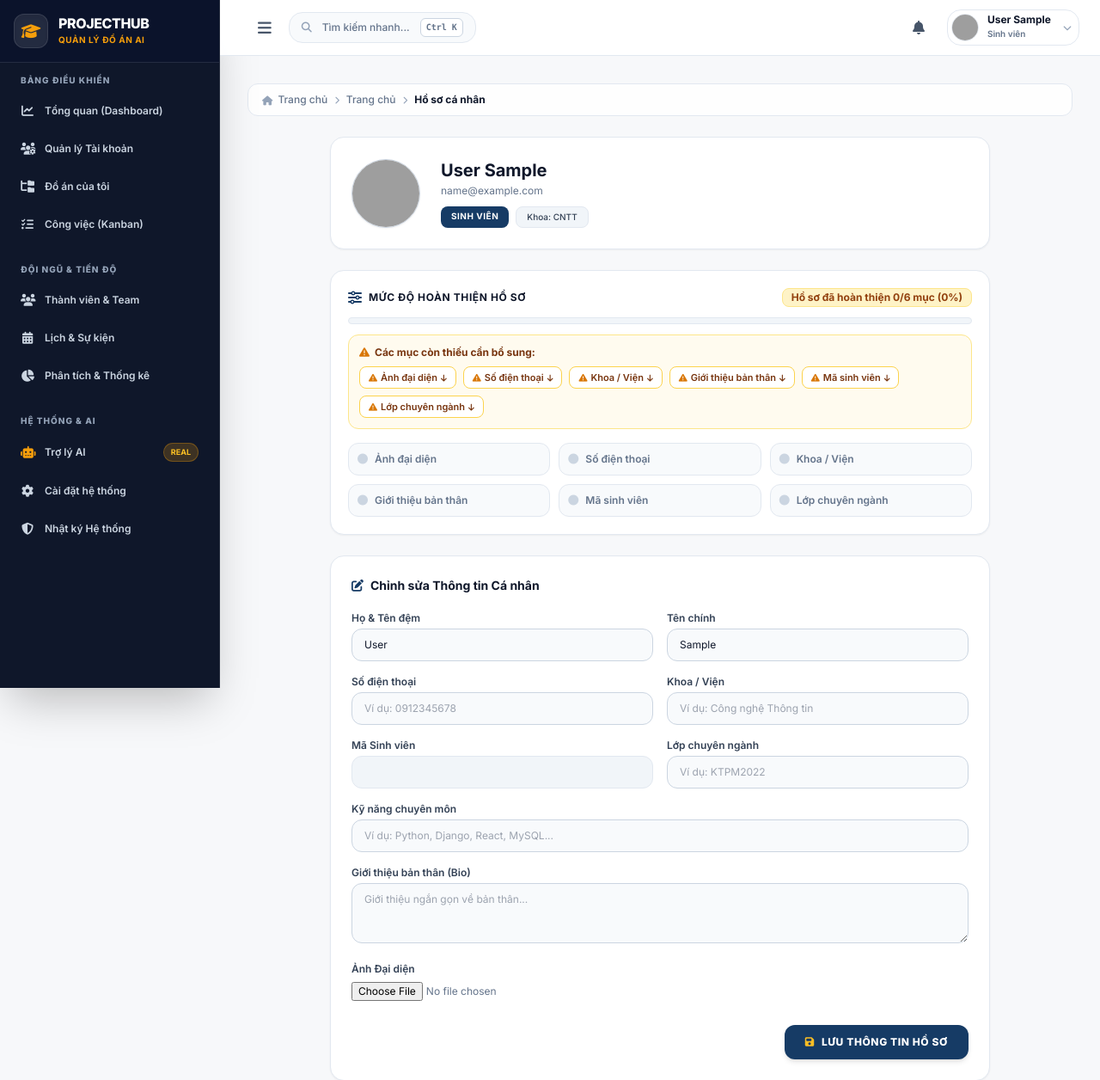
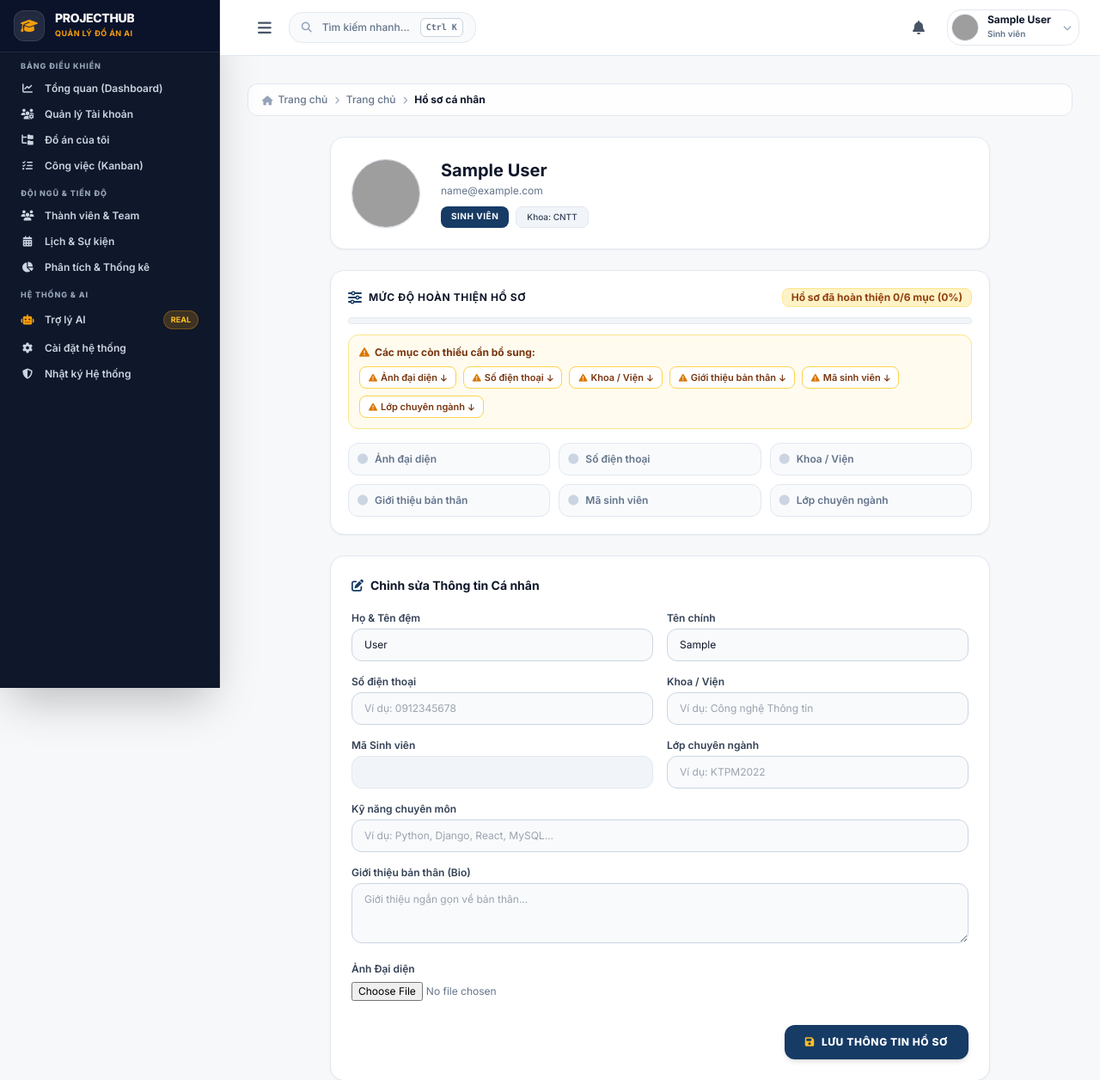
Before and after one commit to dachichi111104-ui/mentor, a Django app: page /profile/ in a window 1280 px wide. Shown: the top 1256 px of the page at 86% size. Run offline with Django 5.2, Linux system fonts and the light colour scheme; the visitor is signed in with stand-in values (Sample User, id 1); data that the repository does not hold is empty; parts of the project's set-up code (start-up, migrations or seed data) failed here and were passed over; some libraries are stand-ins or nearby versions; grey boxes are pictures that could not be loaded.

Commit message:
fix(ui): correct name display order, add AI loading spinners, and compact sidebar

```diff
--- a/templates/includes/_sidebar.html
+++ b/templates/includes/_sidebar.html
@@ -1,33 +1,33 @@
 <!-- SIDEBAR NAVIGATION COMPONENT -->
-<aside :class="sidebarCollapsed ? 'w-20' : 'w-64'" style="background-color: var(--sidebar-bg);" class="text-slate-100 flex-shrink-0 flex flex-col justify-between h-screen overflow-y-auto border-r border-white/10 shadow-2xl select-none transition-all duration-300 custom-scrollbar">
+<aside :class="sidebarCollapsed ? 'w-20' : 'w-64'" style="background-color: var(--sidebar-bg);" class="text-slate-100 flex-shrink-0 flex flex-col justify-between h-screen overflow-y-auto border-r border-white/10 shadow-2xl select-none transition-all duration-300">
 
     <!-- Top Branding Header -->
-    <div style="background-color: var(--sidebar-header);" class="p-4 border-b border-white/10 flex items-center justify-between">
+    <div style="background-color: var(--sidebar-header);" class="px-4 py-3 border-b border-white/10 flex items-center justify-between">
         <a href="{% url 'dashboard' %}" class="flex items-center space-x-3 group overflow-hidden">
-            <div class="w-10 h-10 rounded-xl bg-white/10 text-amber-400 flex items-center justify-center font-bold text-lg shadow-inner border border-white/10 group-hover:scale-105 transition-transform flex-shrink-0">
+            <div class="w-9 h-9 rounded-xl bg-white/10 text-amber-400 flex items-center justify-center font-bold text-base shadow-inner border border-white/10 group-hover:scale-105 transition-transform flex-shrink-0">
                 <i class="fa-solid fa-graduation-cap" style="color: var(--accent-gold);"></i>
             </div>
             <div x-show="!sidebarCollapsed" class="transition-opacity duration-300">
-                <span class="font-extrabold text-white text-base tracking-tight block leading-none">PROJECTHUB</span>
-                <span class="text-[10px] font-bold tracking-wider uppercase block mt-1" style="color: var(--accent-gold);">QUẢN LÝ ĐỒ ÁN AI</span>
+                <span class="font-extrabold text-white text-sm tracking-tight block leading-none">PROJECTHUB</span>
+                <span class="text-[9px] font-bold tracking-wider uppercase block mt-1" style="color: var(--accent-gold);">QUẢN LÝ ĐỒ ÁN AI</span>
             </div>
         </a>
     </div>
 
     <!-- Main Navigation Menu List -->
-    <nav class="p-3 flex-1 overflow-y-auto space-y-6 custom-scrollbar text-xs">
+    <nav class="px-3 py-2 flex-1 space-y-2.5 text-xs">
 
         <!-- SECTION 1: CHÍNH (MAIN) -->
-        <div class="space-y-1">
-            <span x-show="!sidebarCollapsed" class="px-3 text-[10px] font-extrabold text-slate-400 uppercase tracking-widest block mb-2">Bảng điều khiển</span>
+        <div class="space-y-0.5">
+            <span x-show="!sidebarCollapsed" class="px-3 text-[9px] font-extrabold text-slate-400 uppercase tracking-widest block mb-1">Bảng điều khiển</span>
 
             <a href="{% url 'dashboard' %}"
                title="Tổng quan (Dashboard)"
                {% if request.resolver_match.url_name == 'dashboard' %}style="background-color: var(--accent-primary); border-left: 4px solid var(--accent-gold);"{% endif %}
-               class="flex items-center justify-between px-3 py-2.5 rounded-xl font-semibold transition-all relative group
+               class="flex items-center justify-between px-3 py-1.5 rounded-xl font-semibold transition-all relative group
                {% if request.resolver_match.url_name == 'dashboard' %}text-white shadow-md{% else %}text-slate-300 hover:bg-white/10 hover:text-white{% endif %}">
                 <div class="flex items-center space-x-3">
-                    <i class="fa-solid fa-chart-line text-sm w-4 text-center" {% if request.resolver_match.url_name == 'dashboard' %}style="color: var(--accent-gold);"{% endif %}></i>
+                    <i class="fa-solid fa-chart-line text-xs w-4 text-center" {% if request.resolver_match.url_name == 'dashboard' %}style="color: var(--accent-gold);"{% endif %}></i>
                     <span x-show="!sidebarCollapsed">Tổng quan (Dashboard)</span>
                 </div>
             </a>
@@ -36,10 +36,10 @@
             <a href="{% url 'admin_users' %}"
                title="Quản lý Tài khoản"
                {% if request.resolver_match.url_name == 'admin_users' %}style="background-color: var(--accent-primary); border-left: 4px solid var(--accent-gold);"{% endif %}
-               class="flex items-center justify-between px-3 py-2.5 rounded-xl font-semibold transition-all
+               class="flex items-center justify-between px-3 py-1.5 rounded-xl font-semibold transition-all
                {% if request.resolver_match.url_name == 'admin_users' %}text-white shadow-md{% else %}text-slate-300 hover:bg-white/10 hover:text-white{% endif %}">
                 <div class="flex items-center space-x-3">
-                    <i class="fa-solid fa-users-gear text-sm w-4 text-center" {% if request.resolver_match.url_name == 'admin_users' %}style="color: var(--accent-gold);"{% endif %}></i>
+                    <i class="fa-solid fa-users-gear text-xs w-4 text-center" {% if request.resolver_match.url_name == 'admin_users' %}style="color: var(--accent-gold);"{% endif %}></i>
                     <span x-show="!sidebarCollapsed">Quản lý Tài khoản</span>
                 </div>
             </a>
@@ -48,10 +48,10 @@
             <a href="{% url 'project_list' %}"
                title="Đồ án"
                {% if request.resolver_match.url_name in 'project_list,project_detail,project_create' %}style="background-color: var(--accent-primary); border-left: 4px solid var(--accent-gold);"{% endif %}
-               class="flex items-center justify-between px-3 py-2.5 rounded-xl font-semibold transition-all
+               class="flex items-center justify-between px-3 py-1.5 rounded-xl font-semibold transition-all
                {% if request.resolver_match.url_name in 'project_list,project_detail,project_create' %}text-white shadow-md{% else %}text-slate-300 hover:bg-white/10 hover:text-white{% endif %}">
                 <div class="flex items-center space-x-3">
-                    <i class="fa-solid fa-folder-tree text-sm w-4 text-center" {% if request.resolver_match.url_name in 'project_list,project_detail,project_create' %}style="color: var(--accent-gold);"{% endif %}></i>
+                    <i class="fa-solid fa-folder-tree text-xs w-4 text-center" {% if request.resolver_match.url_name in 'project_list,project_detail,project_create' %}style="color: var(--accent-gold);"{% endif %}></i>
                     <span x-show="!sidebarCollapsed">{% if request.user.is_student %}Đồ án của tôi{% elif request.user.is_mentor %}Đồ án Hướng dẫn{% else %}Quản lý Đồ án{% endif %}</span>
                 </div>
             </a>
@@ -60,10 +60,10 @@
             <a href="{% url 'my_tasks' %}"
                title="Công việc (Kanban)"
                {% if request.resolver_match.url_name in 'my_tasks,project_tasks' %}style="background-color: var(--accent-primary); border-left: 4px solid var(--accent-gold);"{% endif %}
-               class="flex items-center justify-between px-3 py-2.5 rounded-xl font-semibold transition-all
+               class="flex items-center justify-between px-3 py-1.5 rounded-xl font-semibold transition-all
                {% if request.resolver_match.url_name in 'my_tasks,project_tasks' %}text-white shadow-md{% else %}text-slate-300 hover:bg-white/10 hover:text-white{% endif %}">
                 <div class="flex items-center space-x-3">
-                    <i class="fa-solid fa-list-check text-sm w-4 text-center" {% if request.resolver_match.url_name in 'my_tasks,project_tasks' %}style="color: var(--accent-gold);"{% endif %}></i>
+                    <i class="fa-solid fa-list-check text-xs w-4 text-center" {% if request.resolver_match.url_name in 'my_tasks,project_tasks' %}style="color: var(--accent-gold);"{% endif %}></i>
                     <span x-show="!sidebarCollapsed">Công việc (Kanban)</span>
                 </div>
             </a>
@@ -71,16 +71,16 @@
         </div>
 
         <!-- SECTION 2: QUẢN LÝ DỰ ÁN & TEAMWORK -->
-        <div class="space-y-1">
-            <span x-show="!sidebarCollapsed" class="px-3 text-[10px] font-extrabold text-slate-400 uppercase tracking-widest block mb-2">Đội ngũ & Tiến độ</span>
+        <div class="space-y-0.5">
+            <span x-show="!sidebarCollapsed" class="px-3 text-[9px] font-extrabold text-slate-400 uppercase tracking-widest block mb-1">Đội ngũ & Tiến độ</span>
 
             <a href="{% url 'team' %}"
                title="Thành viên & Team"
                {% if request.resolver_match.url_name in 'team,team_page' %}style="background-color: var(--accent-primary); border-left: 4px solid var(--accent-gold);"{% endif %}
-               class="flex items-center justify-between px-3 py-2.5 rounded-xl font-semibold transition-all
+               class="flex items-center justify-between px-3 py-1.5 rounded-xl font-semibold transition-all
                {% if request.resolver_match.url_name in 'team,team_page' %}text-white shadow-md{% else %}text-slate-300 hover:bg-white/10 hover:text-white{% endif %}">
                 <div class="flex items-center space-x-3">
-                    <i class="fa-solid fa-users text-sm w-4 text-center" {% if request.resolver_match.url_name in 'team,team_page' %}style="color: var(--accent-gold);"{% endif %}></i>
+                    <i class="fa-solid fa-users text-xs w-4 text-center" {% if request.resolver_match.url_name in 'team,team_page' %}style="color: var(--accent-gold);"{% endif %}></i>
                     <span x-show="!sidebarCollapsed">Thành viên & Team</span>
                 </div>
             </a>
@@ -88,10 +88,10 @@
             <a href="{% url 'calendar' %}"
                title="Lịch & Sự kiện"
                {% if request.resolver_match.url_name in 'calendar,calendar_page' %}style="background-color: var(--accent-primary); border-left: 4px solid var(--accent-gold);"{% endif %}
-               class="flex items-center justify-between px-3 py-2.5 rounded-xl font-semibold transition-all
+               class="flex items-center justify-between px-3 py-1.5 rounded-xl font-semibold transition-all
                {% if request.resolver_match.url_name in 'calendar,calendar_page' %}text-white shadow-md{% else %}text-slate-300 hover:bg-white/10 hover:text-white{% endif %}">
                 <div class="flex items-center space-x-3">
-                    <i class="fa-solid fa-calendar-days text-sm w-4 text-center" {% if request.resolver_match.url_name in 'calendar,calendar_page' %}style="color: var(--accent-gold);"{% endif %}></i>
+                    <i class="fa-solid fa-calendar-days text-xs w-4 text-center" {% if request.resolver_match.url_name in 'calendar,calendar_page' %}style="color: var(--accent-gold);"{% endif %}></i>
                     <span x-show="!sidebarCollapsed">Lịch & Sự kiện</span>
                 </div>
             </a>
@@ -100,10 +100,10 @@
             <a href="{% url 'document_list' %}"
                title="Kho Tài liệu"
                {% if request.resolver_match.url_name in 'document_list,project_documents,document_preview' %}style="background-color: var(--accent-primary); border-left: 4px solid var(--accent-gold);"{% endif %}
-               class="flex items-center justify-between px-3 py-2.5 rounded-xl font-semibold transition-all
+               class="flex items-center justify-between px-3 py-1.5 rounded-xl font-semibold transition-all
                {% if request.resolver_match.url_name in 'document_list,project_documents,document_preview' %}text-white shadow-md{% else %}text-slate-300 hover:bg-white/10 hover:text-white{% endif %}">
                 <div class="flex items-center space-x-3">
-                    <i class="fa-solid fa-file-lines text-sm w-4 text-center" {% if request.resolver_match.url_name in 'document_list,project_documents,document_preview' %}style="color: var(--accent-gold);"{% endif %}></i>
+                    <i class="fa-solid fa-file-lines text-xs w-4 text-center" {% if request.resolver_match.url_name in 'document_list,project_documents,document_preview' %}style="color: var(--accent-gold);"{% endif %}></i>
                     <span x-show="!sidebarCollapsed">Kho Tài liệu</span>
                 </div>
             </a>
@@ -113,10 +113,10 @@
             <a href="{% url 'mentor_reviews' %}"
                title="Review & Đánh giá"
                {% if request.resolver_match.url_name == 'mentor_reviews' %}style="background-color: var(--accent-primary); border-left: 4px solid var(--accent-gold);"{% endif %}
-               class="flex items-center justify-between px-3 py-2.5 rounded-xl font-semibold transition-all
+               class="flex items-center justify-between px-3 py-1.5 rounded-xl font-semibold transition-all
                {% if request.resolver_match.url_name == 'mentor_reviews' %}text-white shadow-md{% else %}text-slate-300 hover:bg-white/10 hover:text-white{% endif %}">
                 <div class="flex items-center space-x-3">
-                    <i class="fa-solid fa-clipboard-check text-sm w-4 text-center" {% if request.resolver_match.url_name == 'mentor_reviews' %}style="color: var(--accent-gold);"{% endif %}></i>
+                    <i class="fa-solid fa-clipboard-check text-xs w-4 text-center" {% if request.resolver_match.url_name == 'mentor_reviews' %}style="color: var(--accent-gold);"{% endif %}></i>
                     <span x-show="!sidebarCollapsed">Review & Đánh giá</span>
                 </div>
             </a>
@@ -125,26 +125,26 @@
             <a href="{% url 'analytics' %}"
                title="Phân tích & Thống kê"
                {% if request.resolver_match.url_name in 'analytics,analytics_page' %}style="background-color: var(--accent-primary); border-left: 4px solid var(--accent-gold);"{% endif %}
-               class="flex items-center justify-between px-3 py-2.5 rounded-xl font-semibold transition-all
+               class="flex items-center justify-between px-3 py-1.5 rounded-xl font-semibold transition-all
                {% if request.resolver_match.url_name in 'analytics,analytics_page' %}text-white shadow-md{% else %}text-slate-300 hover:bg-white/10 hover:text-white{% endif %}">
                 <div class="flex items-center space-x-3">
-                    <i class="fa-solid fa-chart-pie text-sm w-4 text-center" {% if request.resolver_match.url_name in 'analytics,analytics_page' %}style="color: var(--accent-gold);"{% endif %}></i>
+                    <i class="fa-solid fa-chart-pie text-xs w-4 text-center" {% if request.resolver_match.url_name in 'analytics,analytics_page' %}style="color: var(--accent-gold);"{% endif %}></i>
                     <span x-show="!sidebarCollapsed">Phân tích & Thống kê</span>
                 </div>
             </a>
         </div>
 
         <!-- SECTION 3: HỆ THỐNG & AI -->
-        <div class="space-y-1">
-            <span x-show="!sidebarCollapsed" class="px-3 text-[10px] font-extrabold text-slate-400 uppercase tracking-widest block mb-2">Hệ thống & AI</span>
+        <div class="space-y-0.5">
+            <span x-show="!sidebarCollapsed" class="px-3 text-[9px] font-extrabold text-slate-400 uppercase tracking-widest block mb-1">Hệ thống & AI</span>
 
             <a href="{% url 'ai_assistant_page' %}"
                title="Trợ lý AI"
                {% if request.resolver_match.url_name == 'ai_assistant_page' %}style="background-color: var(--accent-primary); border-left: 4px solid var(--accent-gold);"{% endif %}
-               class="flex items-center justify-between px-3 py-2.5 rounded-xl font-semibold transition-all
+               class="flex items-center justify-between px-3 py-1.5 rounded-xl font-semibold transition-all
                {% if request.resolver_match.url_name == 'ai_assistant_page' %}text-white shadow-md{% else %}text-slate-300 hover:bg-white/10 hover:text-white{% endif %}">
                 <div class="flex items-center space-x-3">
-                    <i class="fa-solid fa-robot text-sm w-4 text-center" style="color: var(--accent-gold);"></i>
+                    <i class="fa-solid fa-robot text-xs w-4 text-center" style="color: var(--accent-gold);"></i>
                     <span x-show="!sidebarCollapsed">Trợ lý AI</span>
                 </div>
                 <span x-show="!sidebarCollapsed" class="px-2 py-0.5 bg-amber-500/20 text-amber-400 rounded-full font-bold text-[9px] border border-amber-500/30">REAL</span>
@@ -153,10 +153,10 @@
             <a href="{% url 'settings' %}"
                title="Cài đặt hệ thống"
                {% if request.resolver_match.url_name in 'settings,settings_page' %}style="background-color: var(--accent-primary); border-left: 4px solid var(--accent-gold);"{% endif %}
-               class="flex items-center justify-between px-3 py-2.5 rounded-xl font-semibold transition-all
+               class="flex items-center justify-between px-3 py-1.5 rounded-xl font-semibold transition-all
                {% if request.resolver_match.url_name in 'settings,settings_page' %}text-white shadow-md{% else %}text-slate-300 hover:bg-white/10 hover:text-white{% endif %}">
                 <div class="flex items-center space-x-3">
-                    <i class="fa-solid fa-gear text-sm w-4 text-center" {% if request.resolver_match.url_name in 'settings,settings_page' %}style="color: var(--accent-gold);"{% endif %}></i>
+                    <i class="fa-solid fa-gear text-xs w-4 text-center" {% if request.resolver_match.url_name in 'settings,settings_page' %}style="color: var(--accent-gold);"{% endif %}></i>
                     <span x-show="!sidebarCollapsed">Cài đặt hệ thống</span>
                 </div>
             </a>
@@ -165,10 +165,10 @@
             <a href="{% url 'admin_audit_log' %}"
                title="Nhật ký Hệ thống"
                {% if request.resolver_match.url_name == 'admin_audit_log' %}style="background-color: var(--accent-primary); border-left: 4px solid var(--accent-gold);"{% endif %}
-               class="flex items-center justify-between px-3 py-2.5 rounded-xl font-semibold transition-all
+               class="flex items-center justify-between px-3 py-1.5 rounded-xl font-semibold transition-all
                {% if request.resolver_match.url_name == 'admin_audit_log' %}text-white shadow-md{% else %}text-slate-300 hover:bg-white/10 hover:text-white{% endif %}">
                 <div class="flex items-center space-x-3">
-                    <i class="fa-solid fa-shield-halved text-sm w-4 text-center" {% if request.resolver_match.url_name == 'admin_audit_log' %}style="color: var(--accent-gold);"{% endif %}></i>
+                    <i class="fa-solid fa-shield-halved text-xs w-4 text-center" {% if request.resolver_match.url_name == 'admin_audit_log' %}style="color: var(--accent-gold);"{% endif %}></i>
                     <span x-show="!sidebarCollapsed">Nhật ký Hệ thống</span>
                 </div>
             </a>
--- a/templates/layouts/base.html
+++ b/templates/layouts/base.html
@@ -196,6 +196,17 @@
         </div>
     </div>
 
+    <!-- Global Top Loading Progress Bar -->
+    <div id="page-global-loader" class="fixed top-0 left-0 right-0 z-[100] h-1 bg-[#163B65] hidden transition-all duration-300">
+        <div class="h-full bg-amber-400 animate-pulse w-full"></div>
+    </div>
+    <script>
+        window.addEventListener('beforeunload', function() {
+            var loader = document.getElementById('page-global-loader');
+            if (loader) loader.classList.remove('hidden');
+        });
+    </script>
+
     {% if request.user.is_authenticated %}
     <!-- AUTHENTICATED APP LAYOUT: SIDEBAR + MAIN CONTENT AREA -->
     <div class="flex min-h-screen">
```
Also changed, not shown: accounts/models.py (+15 -2 lines), ai_assistant/views.py (+19 -4 lines), templates/ai_assistant/ai_assistant.html (+72 -7 lines).
